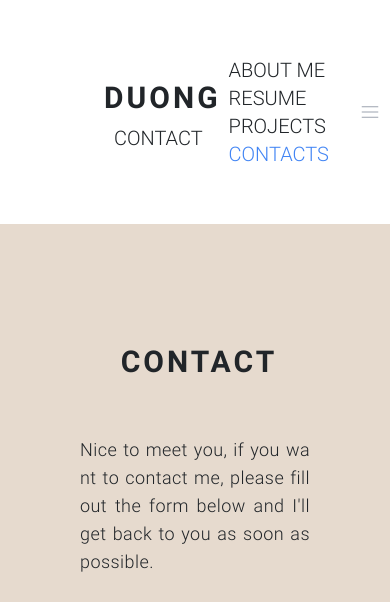
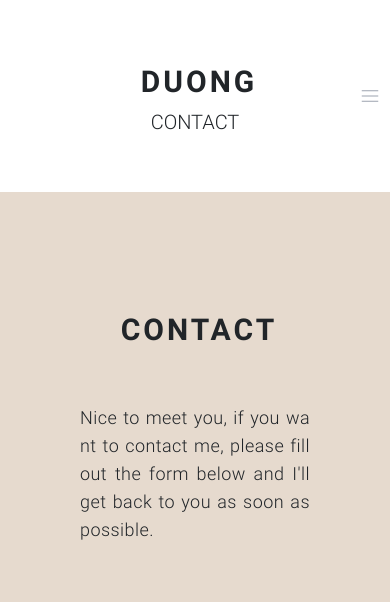
Before and after one commit to hoainho/resume-dj, a Django app: page /v1/sample/contact/ in a window 390 px wide. Shown: the top 602 px of the page. Run offline with Django 4.2, Linux system fonts and the light colour scheme; tables that the repository leaves empty hold one stand-in row (values such as "Sample post"); style sheets or scripts are compiled from the project's sources; some libraries are stand-ins or nearby versions.

Commit message:
add responsive

```diff
--- a/api/views.py
+++ b/api/views.py
@@ -28,14 +28,6 @@ def handler500(request, *args, **argv):
 
 def create_ref_code():
     return ''.join(random.choices(string.ascii_lowercase + string.digits, k=20))
-
-
-def products(request):
-    context = {
-        'items': Item.objects.all()
-    }
-    return render(request, "products.html", context)
-
 
 def is_valid_form(values):
     valid = True
@@ -354,6 +346,10 @@ class PaymentView(View):
 
 
 class HomeView(View):
+    def __init__(self, *args, **kwargs):
+        super().__init__(*args, **kwargs)
+        self.isOpen = False
+
     def get(self, *args, **kwargs):
         try:
             user_name = kwargs.get('user_name')
@@ -363,12 +359,16 @@ class HomeView(View):
             context = {
                 'title': 'Home',
                 'profile': user_profile,
-                'user': self.request.user
+                'user': self.request.user,
+                'isOpenNavbar': self.isOpen,
             }
             return render(self.request, 'home.html', context)
         except ObjectDoesNotExist:
             messages.warning(self.request, "The user profile not found, will redirect to a default page")
             return redirect("/nho/")
+
+    def openNavbar(self):
+        return not self.isOpen;
 
 class ResumeView(View):
     def get(self, *args, **kwargs):
--- a/resume-admin-django/settings.py
+++ b/resume-admin-django/settings.py
@@ -24,9 +24,10 @@ print(BASE_DIR)
 SECRET_KEY = 'django-insecure-+4+rlu^y_n*gb6!b$0yi8=^cf=s_ac+z!o*99q-*lm(x=3gw_l'
 
 # SECURITY WARNING: don't run with debug turned on in production!
-DEBUG = False
+DEBUG = True
 
-ALLOWED_HOSTS = ['*', 'localhost', '127.0.0.1', '[::1]']
+# ALLOWED_HOSTS = ['*', 'localhost', '127.0.0.1', '[::1]']
+ALLOWED_HOSTS = []
 
 
 # Application definition
--- a/static/css/custom/index.css
+++ b/static/css/custom/index.css
@@ -1,3 +1,6 @@
 .text-primary{
     color: #0D6EFD;
 }
+.navbar-mobile{
+    display: none;
+}
--- /dev/null
+++ b/static/js/utils.js
@@ -0,0 +1,14 @@
+const showNavbar = () => {
+    const navbarMobile = document.querySelector('.navbar-mobile');
+    navbarMobile.classList.add('nav-show');
+    navbarMobile.classList.remove('nav-hidden');
+}
+const hiddenNavbar = () => {
+    const navbarMobile = document.querySelector('.navbar-mobile');
+    navbarMobile.classList.add('nav-hidden');
+    navbarMobile.classList.remove('nav-show');
+}
+
+const isMobile = () => {
+    return window.screen.width < 600
+}
--- a/templates/navbar.html
+++ b/templates/navbar.html
@@ -7,7 +7,9 @@
     class="w-full flex justify-center sm:justify-start items-center flex-col sm:flex-row"
   >
     <div class="flex items-center justify-center">
-      <i class="fa-solid {% if request.user.userprofile.major == 'Web Developer' %} fa-code {% else %} fa-palette {% endif %} text-primary text-3xl mr-2"></i>
+      <i
+        class="fa-solid {% if request.user.userprofile.major == 'Web Developer' %} fa-code {% else %} fa-palette {% endif %} text-primary text-3xl mr-2"
+      ></i>
       <a href="/v1/{{ profile }}">
         <h1 class="font-black text-[30px] my-2 tracking-widest uppercase">
           Duong
@@ -18,8 +20,8 @@
       <i class="fa-solid fa-chevron-right"></i>
     </span>
     <h1 class="text-xl font-light uppercase">
-      {% if request.path == "/v1/"|add:profile|add:"/" %}  {{userprofile.major}} {% else %}
-      {{ title }}{% endif %}
+      {% if request.path == "/v1/"|add:profile|add:"/" %} {{userprofile.major}}
+      {% else %} {{ title }}{% endif %}
     </h1>
   </div>
   <div class="absolute inset-y-0 right-0 flex items-center sm:hidden">
@@ -28,6 +30,7 @@
       class="relative inline-flex items-center justify-center rounded-md p-2 text-gray-400 hover:bg-gray-700 hover:text-white focus:outline-none focus:ring-2 focus:ring-inset focus:ring-white"
       aria-controls="mobile-menu"
       aria-expanded="false"
+      onclick="showNavbar()"
     >
       <span class="absolute -inset-0.5"></span>
       <span class="sr-only">Open main menu</span>
@@ -62,13 +65,19 @@
     </button>
   </div>
   <div
-    class="justify-start items-start sm:items-center navbar-mobile-display sm:flex navbar-mobile"
-    ref="refTooltipNav"
+    class="justify-start items-start sm:items-center flex-col sm:flex-row sm:flex navbar-mobile nav-hidden"
   >
+    <button
+      type="button"
+      class="relative inline-flex items-centerrounded-md p-2 text-gray-400 hover:bg-gray-700 hover:text-white focus:outline-none focus:ring-2 focus:ring-inset focus:ring-white sm:hidden"
+      onclick="hiddenNavbar()"
+    >
+      <i class="fa-solid fa-xmark"></i>
+    </button>
     <div class="navbar-item mx-2">
       <a
         href="{% url 'v1:home' user_name=profile %}"
-        class="text-xl text-nowrap font-light uppercase {% if request.path == '/' %} text-primary {% endif %}"
+        class="text-xl text-nowrap font-light uppercase {% if title == 'Home' %} text-primary {% endif %}"
       >
         About me
       </a>
--- a/templates/scripts.html
+++ b/templates/scripts.html
@@ -1,5 +1,6 @@
 {% load static %}
 
+<script src="{% static 'js/utils.js' %}"></script>
 <script src="{% static 'fontawesomefree/js/all.min.js' %}"></script>
 <!-- Awesome icon -->
 <script type="text/javascript" src="{% static 'js/jquery-3.3.1.min.js' %}"></script>
--- a/theme/static/css/dist/styles.css
+++ b/theme/static/css/dist/styles.css
@@ -1584,6 +1584,37 @@ select {
   transition-timing-function: cubic-bezier(0.4, 0, 0.2, 1);
 }
 
+.text-primary{
+  color: #0D6EFD;
+}
+
+@media only screen and (max-width: 600px) {
+  .navbar-mobile{
+    position: absolute;
+    top: 0;
+    right: 0;
+    width: 60%;
+    background: rgba(255, 255, 255, .8);
+    height: 100vh;
+    z-index: 999909090;
+    padding-left: 30px;
+  }
+
+  .nav-show{
+    opacity: 1;
+    max-width: 100%;
+    visibility: visible;
+    transition: all 0.5s ease-in-out;
+  }
+
+  .nav-hidden {
+    opacity: 0;
+    max-width: 0px;
+    visibility: hidden;
+    transition: all 0.5s ease-in-out;
+  }
+}
+
 .placeholder\:text-gray-400::-moz-placeholder {
   --tw-text-opacity: 1;
   color: rgb(156 163 175 / var(--tw-text-opacity));
```
Also changed, not shown: api/templatetags/cart_template_tags.py (+5 -16 lines), api/templatetags/custom_filters.py (added, +7 -0 lines), theme/static_src/src/styles.css (+29 -0 lines), api/templatetags/layout_template_tags.py (deleted).
